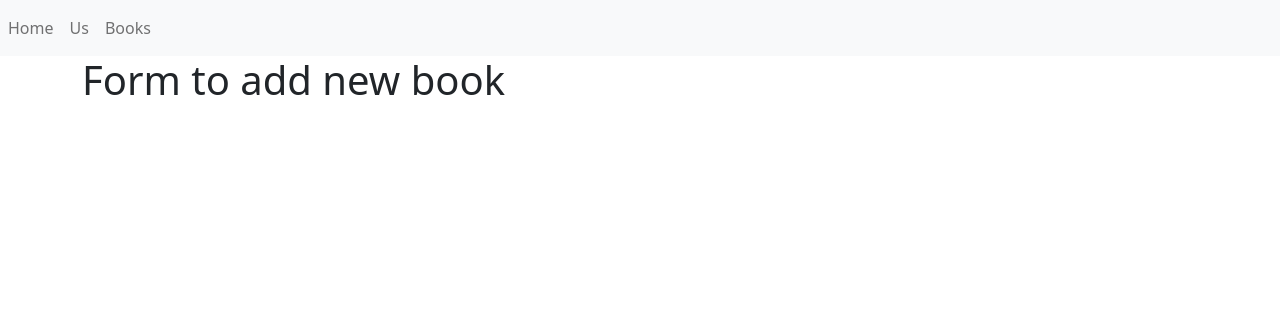
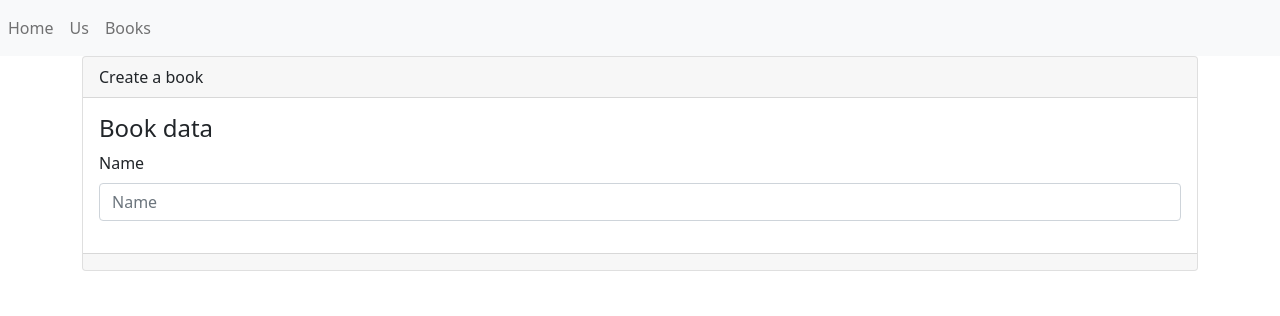
Before and after one commit to Nor01/bookstore_app, a Django app: page /books/create in a window 1280 px wide. Shown: the top 316 px of the page. Run offline with Django 3.2, Linux system fonts and the light colour scheme.

Commit message:
views commit
some views were added

```diff
--- a/libreria/templates/books/create.html
+++ b/libreria/templates/books/create.html
@@ -1,4 +1,18 @@
 {% extends "main.html" %} {% block title %} Create Section {% endblock %} {% block content%}
 
-<h1>Form to add new book
-</h1> {% endblock %}
+<div class="card">
+    <div class="card-header">
+        Create a book
+    </div>
+    <div class="card-body">
+        <h4 class="card-title">Book data</h4>
+
+        {% include 'books/form.html' %}
+
+    </div>
+    <div class="card-footer text-muted">
+
+    </div>
+</div>
+
+{% endblock %}
--- a/libreria/templates/books/form.html
+++ b/libreria/templates/books/form.html
@@ -0,0 +1,10 @@
+<form enctype="multipart/form-data" method="post" action="">
+
+    <div class="mb-3">
+      <label for="" class="form-label">Name</label>
+      <input type="text"
+        class="form-control" name="" id="" aria-describedby="helpId" placeholder="Name">
+
+    </div>
+
+</form>
--- a/libreria/templates/books/index.html
+++ b/libreria/templates/books/index.html
@@ -23,7 +23,10 @@
                     <td> DJango con Python3</td>
                     <td>image.jph</td>
                     <td>Book for python</td>
-                    <td> edit | create </td>
+                    <td>
+                        <a name="" id="" class="btn btn-info" href="{% url 'edit' %}" role="button">Edit</a>
+                        |
+                        <a name="" id="" class="btn btn-danger" href="#" role="button">Delete</a>  </td>
                 </tr>
 
             </tbody>
--- a/libreria/urls.py
+++ b/libreria/urls.py
@@ -5,5 +5,6 @@ urlpatterns = [
     path('', views.inicio, name='index'),
     path('us', views.us, name='us'),
     path('books', views.books, name='books'),
-    path('books/create', views.create, name='create')
+    path('books/create', views.create, name='create'),
+    path('books/edit', views.edit, name='edit'),
 ]
--- a/libreria/views.py
+++ b/libreria/views.py
@@ -17,3 +17,6 @@ def books(request):
 
 def create(request):
     return render(request,'books/create.html')
+
+def edit(request):
+    return render(request,'books/edit.html')
--- a/system/__init__.py
+++ b/system/__init__.py
@@ -0,0 +1,2 @@
+import pymysql
+pymysql.install_as_MySQLdb()
```
Also changed, not shown: libreria/templates/books/edit.html (+16 -2 lines), system/settings.py (+6 -2 lines).
